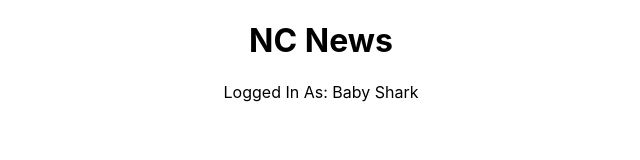
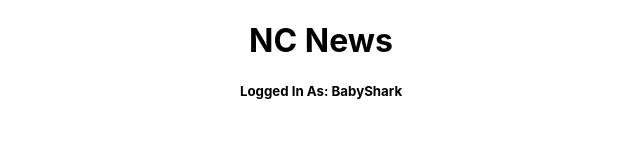
Before and after one commit to FaisalFehad/NC-News-FE, a React (Create React App) app in the folder fe-nc-news/: page / in a window 1280 px wide. Shown: the top 160 px of the page, without its empty margins (319-959 px from the left). Built offline with nearby package versions, Linux system fonts and the light colour scheme; no server answers.

Commit message:
move hardcoded username from title component to app/state

```diff
--- a/fe-nc-news/src/App.js
+++ b/fe-nc-news/src/App.js
@@ -1,4 +1,4 @@
-import React from "react";
+import React, { Component } from "react";
 import { Router } from "@reach/router";
 import Title from "./components/Title";
 import Navbar from "./components/Navbar";
@@ -7,10 +7,15 @@ import ArticleList from "./components/ArticleList";
 import Article from "./components/Article";
 import ArticleComments from "./components/ArticleComments";
 
-function App() {
+class App extends Component {
+  state = {
+    username: "BabyShark"
+  };
+
+  render() {
     return (
       <div className="App">
-      <Title />
+        <Title username={this.state.username} />
         <Navbar />
         <Router>
           <ArticleList path="/" />
@@ -21,5 +26,6 @@ function App() {
       </div>
     );
   }
+}
 
 export default App;
--- a/fe-nc-news/src/components/Title.jsx
+++ b/fe-nc-news/src/components/Title.jsx
@@ -1,17 +1,12 @@
-import React, { Component } from "react";
+import React from "react";
 
-class Title extends Component {
-  state = {
-    username: "Baby Shark"
-  };
-  render() {
-    return (
-      <header>
-        <h1>NC News</h1>
-        Logged In As: {this.state.username}
-      </header>
-    );
-  }
-}
+const Title = ({ username }) => {
+  return (
+    <div>
+      <h1>NC News</h1>
+      <h5>Logged In As: {username}</h5>
+    </div>
+  );
+};
 
 export default Title;
```
Lines whose indentation alone changed are shown as unchanged.
